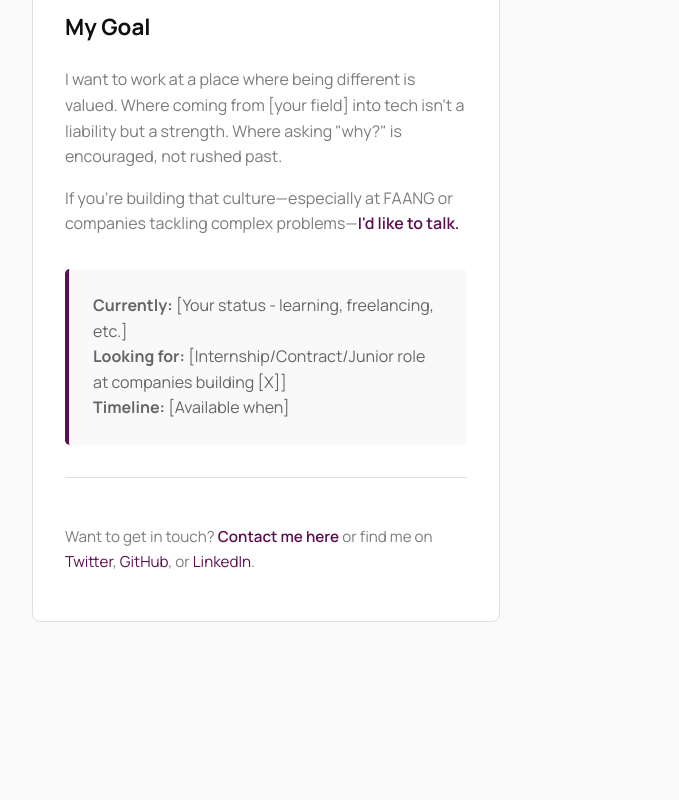
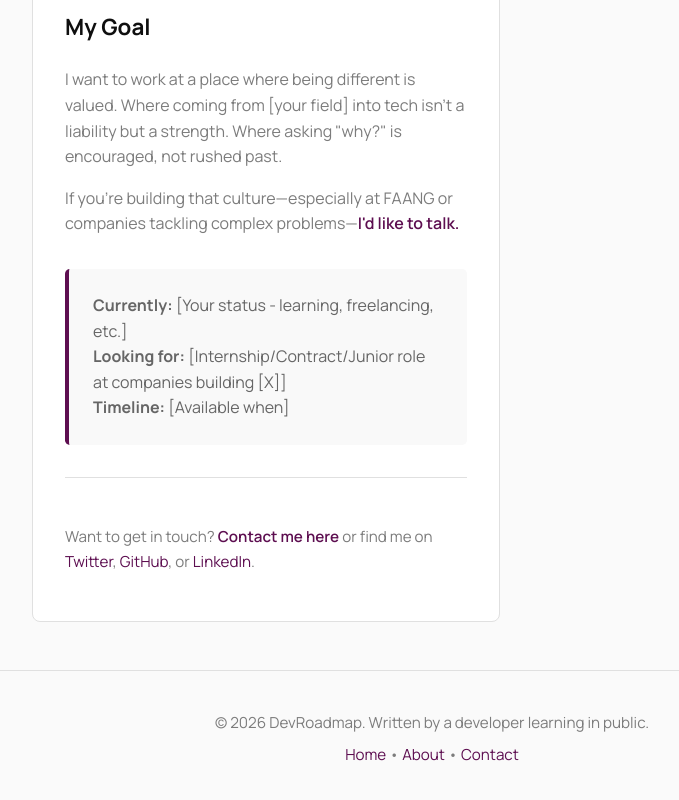
Before and after one commit to SheillaO/DevRoadmap, a website: page about.html in a window 1280 px wide. Shown: the part 1594-2394 px from the top of the page, without its empty margins (208-887 px from the left). Before the commit the page ends 2296 px from the top, so only its background shows below. Drawn offline with Linux system fonts and the light colour scheme; files that its build step writes are made by us from their sources.

Commit message:
Update about.html

```diff
--- a/about.html
+++ b/about.html
@@ -99,3 +99,11 @@
         </article>
 
         </main>
+        <footer>
+            <p>&copy; 2026 DevRoadmap. Written by a developer learning in public.</p>
+            <p><a href="index.html">Home</a> • <a href="about.html">About</a> • <a href="contact.html">Contact</a></p>
+        </footer>
+
+        </body>
+
+        </html>
```
